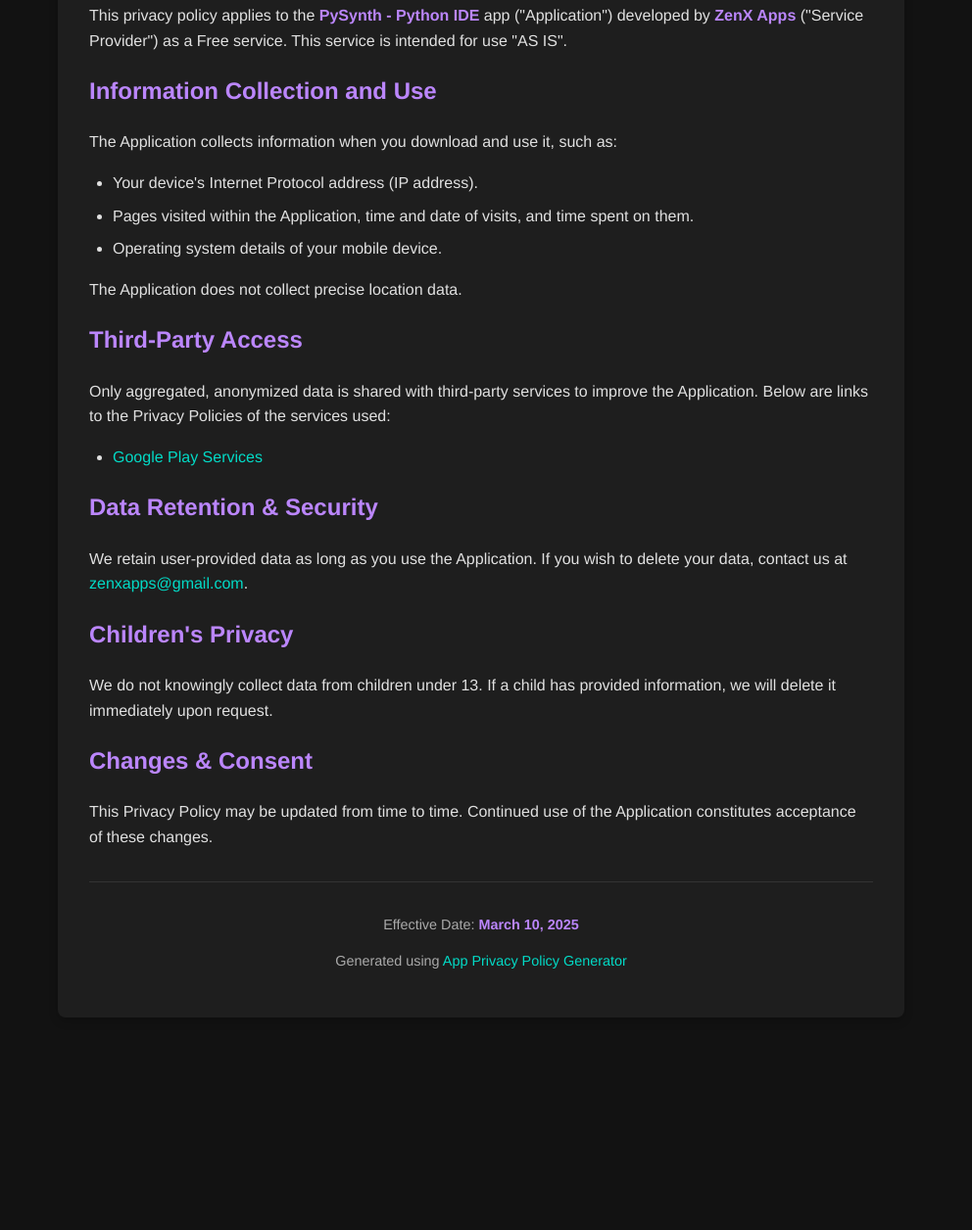
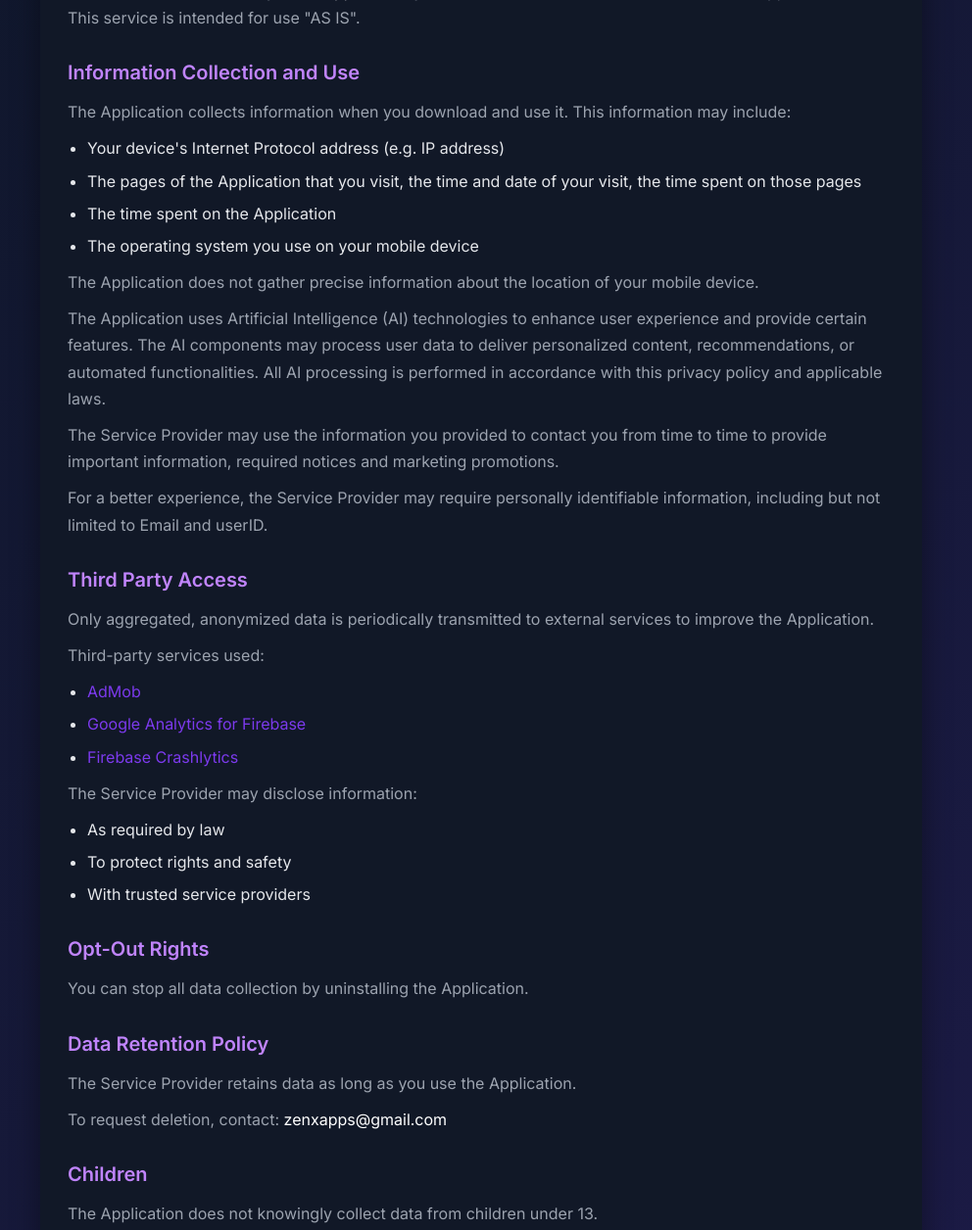
Before and after one commit to technosub4u/pysynth, a plain HTML site: page index.html in a window 1280 px wide. Shown: the part 155-1411 px from the top of the page at 98% size, without its empty margins (149-1141 px from the left). Before the commit the page ends 1226 px from the top, so only its background shows below. Drawn offline with Linux system fonts and the light colour scheme.

Commit message:
Revise Privacy Policy layout and content
Updated the Privacy Policy page with new styling and content.

```diff
--- a/index.html
+++ b/index.html
@@ -1,90 +1,183 @@
 <!DOCTYPE html>
 <html lang="en">
 <head>
-    <meta charset="UTF-8">
-    <meta name="viewport" content="width=device-width, initial-scale=1.0">
+<meta charset="utf-8">
+<meta name="viewport" content="width=device-width, initial-scale=1">
+
 <title>Privacy Policy</title>
+
+<link href="https://fonts.googleapis.com/css2?family=Inter:wght@300;400;600&display=swap" rel="stylesheet">
+
 <style>
+  :root {
+    --bg: #0f172a;
+    --card: #111827;
+    --text: #e5e7eb;
+    --muted: #9ca3af;
+    --accent: #7c3aed;
+  }
+
+  * {
+    margin: 0;
+    padding: 0;
+    box-sizing: border-box;
+  }
+
   body {
-            font-family: 'Helvetica Neue', Helvetica, Arial, sans-serif;
-            background-color: #121212;
-            color: #e0e0e0;
-            margin: 0;
-            padding: 2em;
-            line-height: 1.6;
+    font-family: 'Inter', sans-serif;
+    background: linear-gradient(135deg, #0f172a, #1e1b4b);
+    color: var(--text);
+    line-height: 1.7;
+    padding: 20px;
   }
-        h1, h2, strong {
-            color: #bb86fc;
+
+  .container {
+    max-width: 900px;
+    margin: auto;
   }
+
+  .card {
+    background: var(--card);
+    padding: 28px;
+    border-radius: 14px;
+    box-shadow: 0 10px 30px rgba(0,0,0,0.4);
+    margin-bottom: 20px;
+  }
+
+  h1 {
+    font-size: 28px;
+    margin-bottom: 10px;
+  }
+
+  h2 {
+    font-size: 20px;
+    margin-top: 25px;
+    margin-bottom: 10px;
+    color: #c084fc;
+  }
+
+  p {
+    color: var(--muted);
+    margin-bottom: 10px;
+  }
+
+  ul {
+    margin-left: 20px;
+    margin-bottom: 10px;
+  }
+
+  li {
+    margin-bottom: 6px;
+  }
+
   a {
-            color: #03dac6;
+    color: var(--accent);
     text-decoration: none;
   }
+
   a:hover {
     text-decoration: underline;
   }
-        ul {
-            padding-left: 1.5em;
-        }
-        li {
-            margin-bottom: 0.5em;
-        }
-        .container {
-            max-width: 800px;
-            margin: auto;
-            background: #1e1e1e;
-            padding: 2em;
-            border-radius: 8px;
-            box-shadow: 0px 4px 10px rgba(0, 0, 0, 0.2);
-        }
-        hr {
-            border: none;
-            height: 1px;
-            background: #333;
-            margin: 2em 0;
-        }
+
   .footer {
     text-align: center;
-            font-size: 0.9em;
-            color: #aaa;
+    font-size: 13px;
+    color: #6b7280;
+    margin-top: 20px;
+  }
+
+  .highlight {
+    color: #ffffff;
+    font-weight: 500;
+  }
+
+  .divider {
+    height: 1px;
+    background: #374151;
+    margin: 20px 0;
   }
 </style>
 </head>
+
 <body>
+
 <div class="container">
+
+  <div class="card">
     <h1>Privacy Policy</h1>
-        <p>This privacy policy applies to the <strong>PySynth - Python IDE</strong> app ("Application") developed by <strong>ZenX Apps</strong> ("Service Provider") as a Free service. This service is intended for use "AS IS".</p>
+
+    <p>This privacy policy applies to the <span class="highlight">PySynth - Python IDE</span> app (hereby referred to as "Application") for mobile devices that was created by <span class="highlight">ZenX Apps</span> (hereby referred to as "Service Provider") as an Ad Supported service. This service is intended for use "AS IS".</p>
 
     <h2>Information Collection and Use</h2>
-        <p>The Application collects information when you download and use it, such as:</p>
+    <p>The Application collects information when you download and use it. This information may include:</p>
+
     <ul>
-            <li>Your device's Internet Protocol address (IP address).</li>
-            <li>Pages visited within the Application, time and date of visits, and time spent on them.</li>
-            <li>Operating system details of your mobile device.</li>
+      <li>Your device's Internet Protocol address (e.g. IP address)</li>
+      <li>The pages of the Application that you visit, the time and date of your visit, the time spent on those pages</li>
+      <li>The time spent on the Application</li>
+      <li>The operating system you use on your mobile device</li>
     </ul>
 
-        <p>The Application does not collect precise location data.</p>
+    <p>The Application does not gather precise information about the location of your mobile device.</p>
 
-        <h2>Third-Party Access</h2>
-        <p>Only aggregated, anonymized data is shared with third-party services to improve the Application. Below are links to the Privacy Policies of the services used:</p>
+    <p>The Application uses Artificial Intelligence (AI) technologies to enhance user experience and provide certain features. The AI components may process user data to deliver personalized content, recommendations, or automated functionalities. All AI processing is performed in accordance with this privacy policy and applicable laws.</p>
+
+    <p>The Service Provider may use the information you provided to contact you from time to time to provide important information, required notices and marketing promotions.</p>
+
+    <p>For a better experience, the Service Provider may require personally identifiable information, including but not limited to Email and userID.</p>
+
+    <h2>Third Party Access</h2>
+    <p>Only aggregated, anonymized data is periodically transmitted to external services to improve the Application.</p>
+
+    <p>Third-party services used:</p>
+
     <ul>
-            <li><a href="https://www.google.com/policies/privacy/" target="_blank">Google Play Services</a></li>
+      <li><a href="https://support.google.com/admob/answer/6128543?hl=en" target="_blank">AdMob</a></li>
+      <li><a href="https://firebase.google.com/support/privacy" target="_blank">Google Analytics for Firebase</a></li>
+      <li><a href="https://firebase.google.com/support/privacy/" target="_blank">Firebase Crashlytics</a></li>
     </ul>
 
-        <h2>Data Retention & Security</h2>
-        <p>We retain user-provided data as long as you use the Application. If you wish to delete your data, contact us at <a href="mailto:zenxapps@gmail.com">zenxapps@gmail.com</a>.</p>
+    <p>The Service Provider may disclose information:</p>
 
-        <h2>Children's Privacy</h2>
-        <p>We do not knowingly collect data from children under 13. If a child has provided information, we will delete it immediately upon request.</p>
+    <ul>
+      <li>As required by law</li>
+      <li>To protect rights and safety</li>
+      <li>With trusted service providers</li>
+    </ul>
 
-        <h2>Changes & Consent</h2>
-        <p>This Privacy Policy may be updated from time to time. Continued use of the Application constitutes acceptance of these changes.</p>
+    <h2>Opt-Out Rights</h2>
+    <p>You can stop all data collection by uninstalling the Application.</p>
 
-        <hr>
+    <h2>Data Retention Policy</h2>
+    <p>The Service Provider retains data as long as you use the Application.</p>
+    <p>To request deletion, contact: <span class="highlight">zenxapps@gmail.com</span></p>
+
+    <h2>Children</h2>
+    <p>The Application does not knowingly collect data from children under 13.</p>
+
+    <h2>Security</h2>
+    <p>The Service Provider uses physical, electronic, and procedural safeguards to protect your data.</p>
+
+    <h2>Changes</h2>
+    <p>This Privacy Policy may be updated at any time. Continued use means acceptance.</p>
+
+    <p><strong>Effective Date:</strong> 2026-03-26</p>
+
+    <h2>Your Consent</h2>
+    <p>By using the Application, you consent to this Privacy Policy.</p>
+
+    <h2>Contact Us</h2>
+    <p>If you have questions, contact: <span class="highlight">zenxapps@gmail.com</span></p>
+
+    <div class="divider"></div>
+
     <div class="footer">
-            <p>Effective Date: <strong>March 10, 2025</strong></p>
-            <p>Generated using <a href="https://app-privacy-policy-generator.nisrulz.com/" target="_blank">App Privacy Policy Generator</a></p>
+      This privacy policy was generated using App Privacy Policy Generator
     </div>
+
   </div>
+
+</div>
+
 </body>
 </html>
```
Lines whose indentation alone changed are shown as unchanged.
